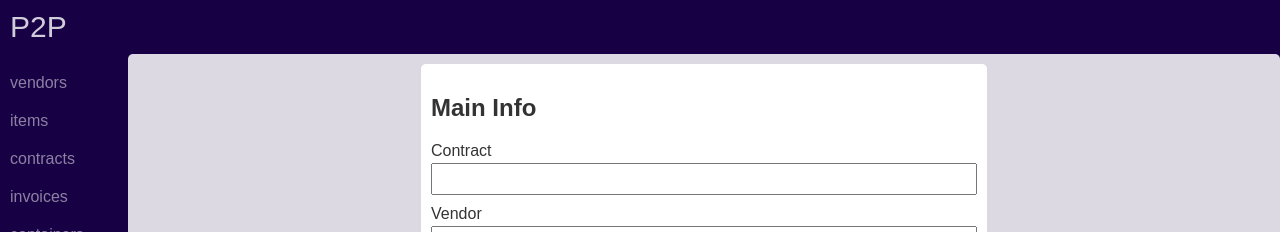
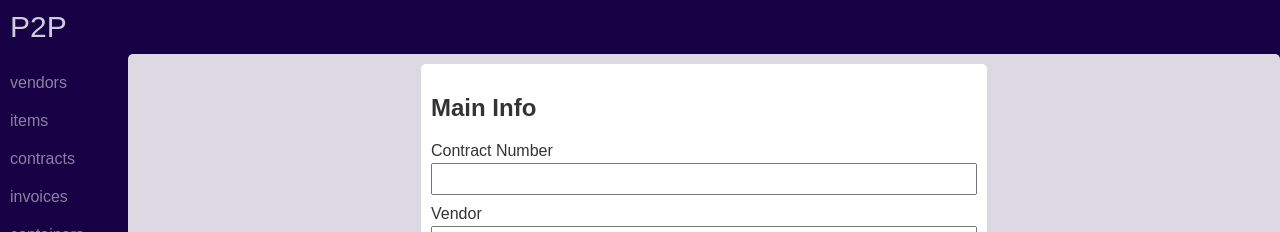
Before and after one commit to ryandabler/p2p, a React (Create React App) app: page /contracts/new in a window 1280 px wide. Shown: the top 232 px of the page. Built offline with nearby package versions, Linux system fonts and the light colour scheme.

Commit message:
rename label

```diff
--- a/src/components/new-contract.js
+++ b/src/components/new-contract.js
@@ -9,7 +9,7 @@ export default function NewContract() {
         <div className="new-contract">
             <form className="new-contract-form">
                 <h2>Main Info</h2>
-                <label htmlFor="contractId">Contract</label>
+                <label htmlFor="contractId">Contract Number</label>
                 <input id="contractId" name="id" required />
                 <label htmlFor="vendorName">Vendor</label>
                 <input id="vendorName" name="vendor" required />
```
